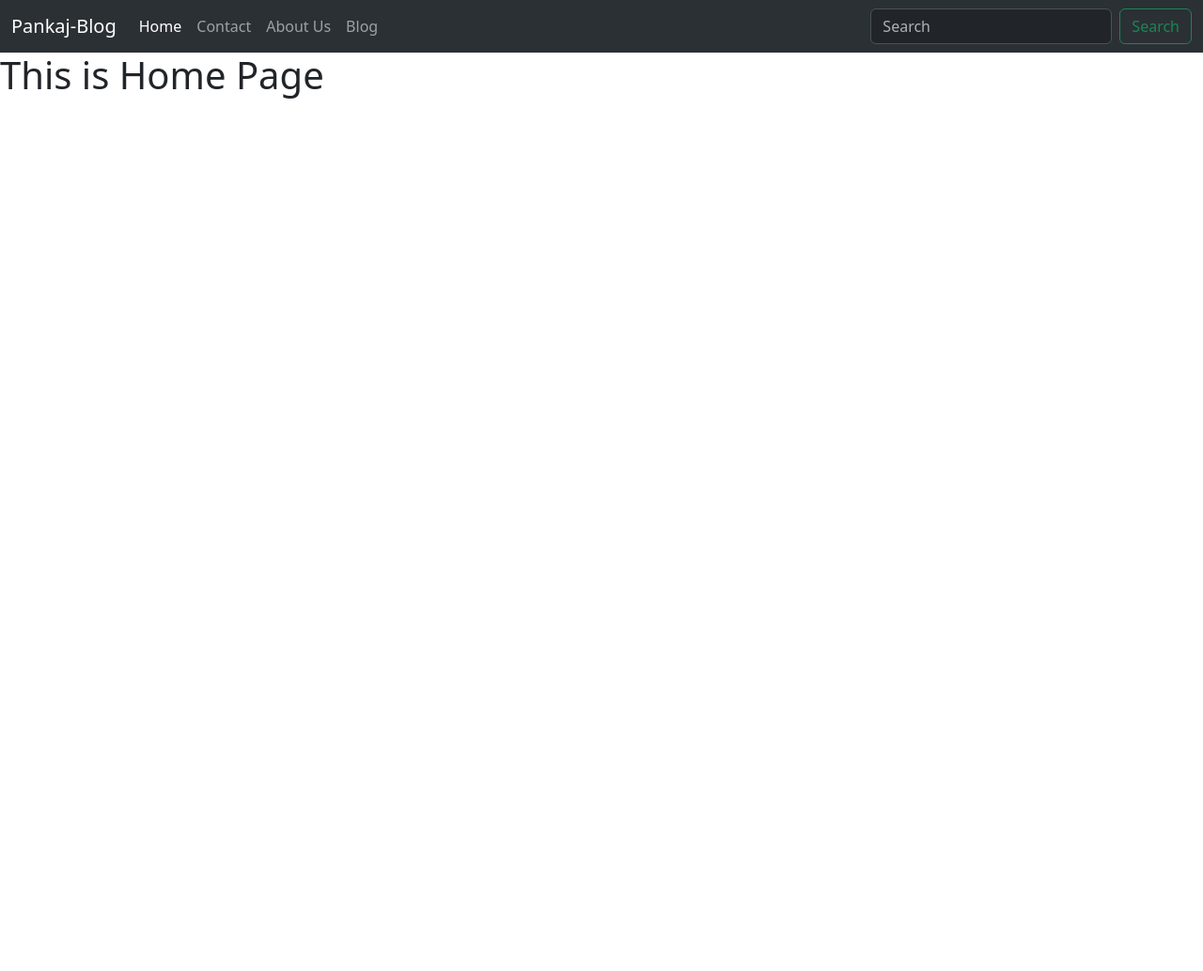
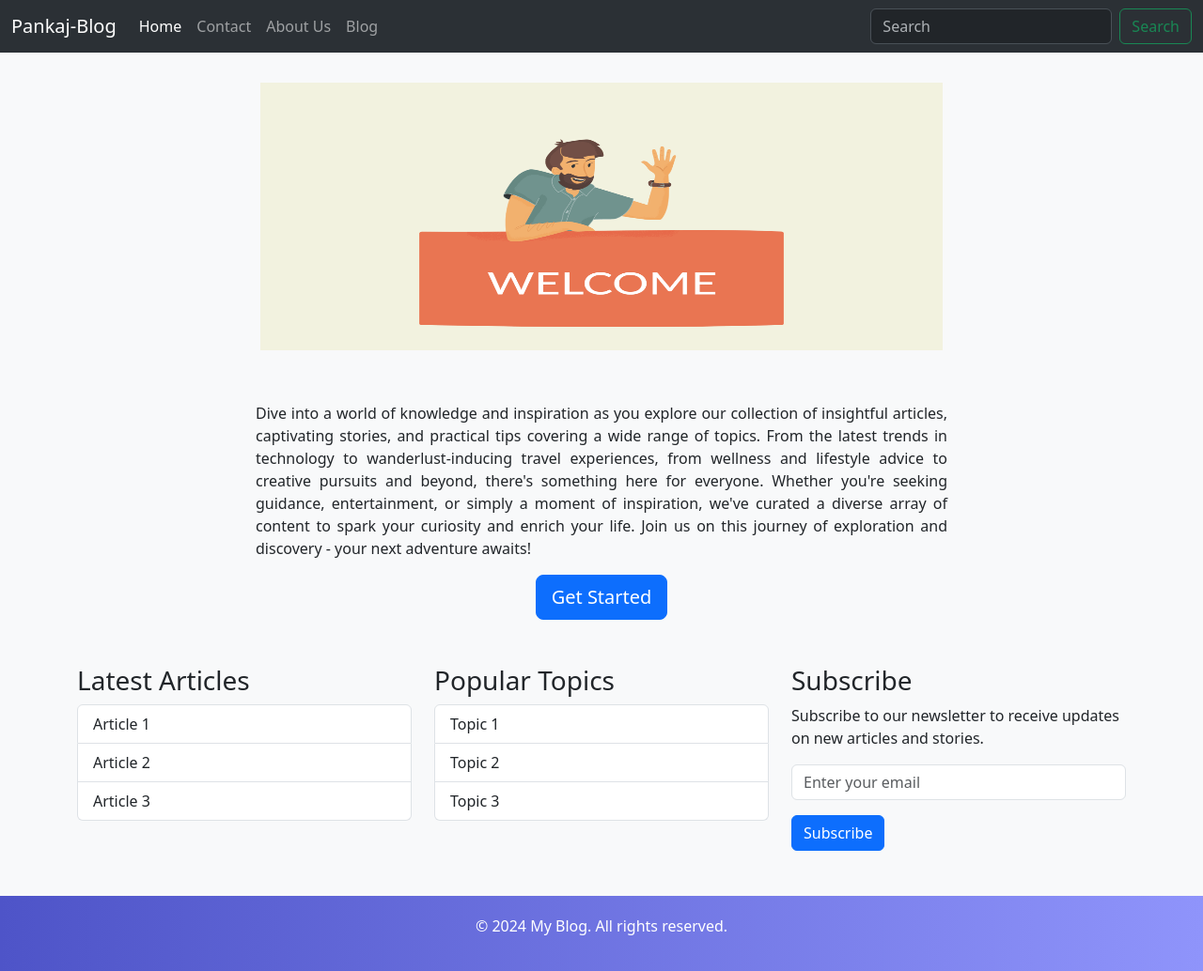
Before and after one commit to PankajSP2019/Blog-App-With-Django, a Django app: page / in a window 1280 px wide. Shown: the whole page at 94% size. Before the commit the page ends 105 px from the top, so only its background shows below. Run offline with Django 4.2, Linux system fonts and the light colour scheme.

Commit message:
first commit

```diff
--- a/django_blog/templates/home/home.html
+++ b/django_blog/templates/home/home.html
@@ -3,9 +3,89 @@
 {% block title %} Home {% endblock %}
 
 {% block homeactive %} active {% endblock %}
+{% load static %}
+{% block css %}
+    <style>
+        /* Add your custom styles here */
+        body {
+            background-color: #f8f9fa;
+            /* Set background color */
+        }
 
-{% block css %} {% endblock %}
+        .header {
+            position: relative; /* Set position to relative to align image */
+            display: flex; /* Use flexbox to center content */
+            justify-content: center; /* Center content horizontally */
+            align-items: center; /* Center content vertically */
+            height: 300px; /* Set desired height */
+        }
+
+
+        .footer {
+            background: linear-gradient(to right, #4e54c8, #8f94fb);
+            /* Gradient background */
+            color: white;
+            /* Text color */
+            text-align: center;
+            /* Center align text */
+            padding: 20px 0;
+            /* Add padding */
+        }
+    </style>
+{% endblock %}
 
 {% block body %}
-    <h1>This is Home Page</h1>
+    <div class="header container  my-4">
+        <img src="{% static 'home/welcome.png' %}" alt="Welcome Image"  style="height: 95%; width: 65%;">
+    </div>
+
+    <div class="container mt-5">
+        <div class="row">
+            <div class="col-md-8 offset-md-2 text-center">
+                <p style="text-align: justify;">Dive into a world of knowledge and inspiration as you explore our collection of insightful
+                    articles, captivating stories, and practical tips covering a wide range of topics. From the latest trends in
+                    technology to wanderlust-inducing travel experiences, from wellness and lifestyle advice to creative pursuits
+                    and beyond, there's something here for everyone. Whether you're seeking guidance, entertainment, or simply a
+                    moment of inspiration, we've curated a diverse array of content to spark your curiosity and enrich your life.
+                    Join us on this journey of exploration and discovery - your next adventure awaits!</p>
+                <a href="/blog" class="btn btn-primary btn-lg">Get Started</a>
+            </div>
+        </div>
+        <div class="row mt-5">
+            <div class="col-md-4">
+                <h3>Latest Articles</h3>
+                <ul class="list-group">
+                    <li class="list-group-item">Article 1</li>
+                    <li class="list-group-item">Article 2</li>
+                    <li class="list-group-item">Article 3</li>
+                </ul>
+            </div>
+            <div class="col-md-4">
+                <h3>Popular Topics</h3>
+                <ul class="list-group">
+                    <li class="list-group-item">Topic 1</li>
+                    <li class="list-group-item">Topic 2</li>
+                    <li class="list-group-item">Topic 3</li>
+                </ul>
+            </div>
+            <div class="col-md-4">
+                <h3>Subscribe</h3>
+                <p>Subscribe to our newsletter to receive updates on new articles and stories.</p>
+                <form>
+                    <div class="mb-3">
+                        <input type="email" class="form-control" placeholder="Enter your email">
+                    </div>
+                    <button type="submit" class="btn btn-primary">Subscribe</button>
+                </form>
+            </div>
+        </div>
+    </div>
+
+    <footer class="footer mt-5">
+        <div class="container">
+            <p>&copy; 2024 My Blog. All rights reserved.</p>
+        </div>
+    </footer>
+
+
 {% endblock %}
```
Also changed, not shown: django_blog/django_blog/settings.py (+11 -1 lines), django_blog/static/home/welcome.png (added).
